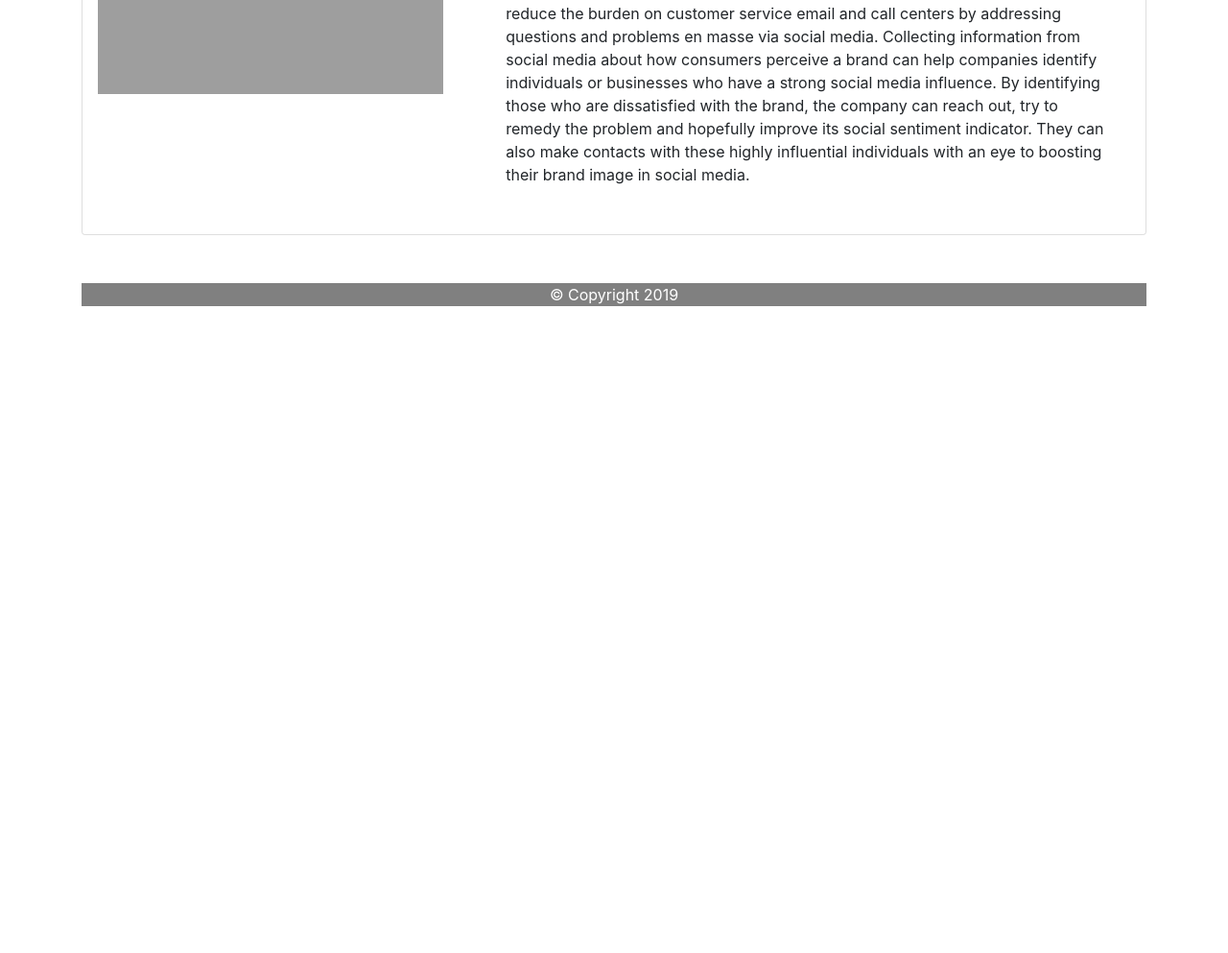
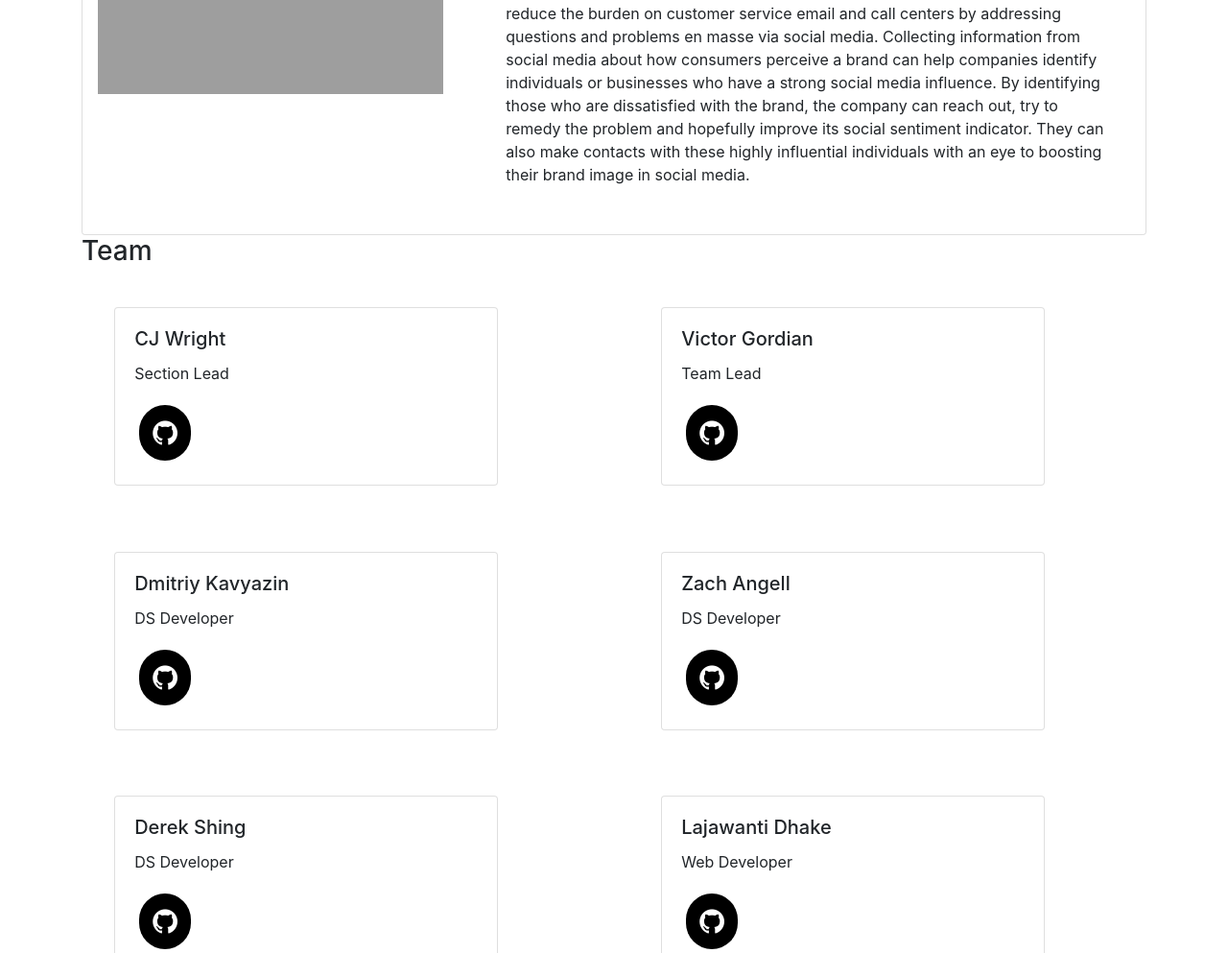
Before and after one commit to labs13-stock-price/backend, a Flask app: page / in a window 1280 px wide. Shown: the part 1122-2115 px from the top of the page at 96% size. Before the commit the page ends 1441 px from the top, so only its background shows below. Run offline with Flask 3, Linux system fonts and the light colour scheme; parts of the project's set-up code (start-up, migrations or seed data) failed here and were passed over; some libraries are stand-ins or nearby versions; grey boxes are pictures that could not be loaded.

Commit message:
team section added

```diff
--- a/app/templates/base.html
+++ b/app/templates/base.html
@@ -121,6 +121,84 @@
                     </div>
                 </div>
         </div>
+        <!-- TEAM-- SECTION-->
+        <section id="team">
+                <h3>Team</h3>
+
+                <div class="row">
+                    <div class="col">
+                        <div class="card" style="width:400px">
+                            <!-- <img class="card-img-top" src="img_avatar1.png" alt="Card image" style="width:100%"> -->
+                            <div class="card-body">
+                                <h5 class="card-title">CJ Wright</h5>
+                                <p class="card-text">Section Lead</p>
+                                <a href="https://github.com/cwright0428" class="fa fa-github" style="width: 15%"></a>
+                            </div>
+                        </div>
+                    </div>
+
+                    <div class="col">
+                            <div class="card" style="width:400px">
+                                <!-- <img class="card-img-top" src="img_avatar1.png" alt="Card image" style="width:100%"> -->
+                                <div class="card-body">
+                                    <h5 class="card-title">Victor Gordian</h5>
+                                    <p class="card-text">Team Lead</p>
+                                    <a href="https://github.com/sweetooth101" class="fa fa-github" style="width: 15%"></a>
+                                </div>
+                            </div>
+                    </div>
+                </div>
+
+                <div class="row">
+                        <div class="col">
+                            <div class="card" style="width:400px">
+                                <!-- <img class="card-img-top" src="img_avatar1.png" alt="Card image" style="width:100%"> -->
+                                <div class="card-body">
+                                    <h5 class="card-title">Dmitriy Kavyazin</h5>
+                                    <p class="card-text">DS Developer</p>
+                                    <a href="https://github.com/DimaKav" class="fa fa-github" style="width: 15%"></a>
+                                </div>
+                            </div>
+                        </div>
+
+                        <div class="col">
+                                <div class="card" style="width:400px">
+                                    <!-- <img class="card-img-top" src="img_avatar1.png" alt="Card image" style="width:100%"> -->
+                                    <div class="card-body">
+                                        <h5 class="card-title">Zach Angell</h5>
+                                        <p class="card-text">DS Developer</p>
+                                        <a href="https://github.com/zangell44" class="fa fa-github" style="width: 15%"></a>
+                                    </div>
+                                </div>
+                        </div>
+                    </div>
+
+                    <div class="row">
+                            <div class="col">
+                                <div class="card" style="width:400px">
+                                    <!-- <img class="card-img-top" src="img_avatar1.png" alt="Card image" style="width:100%"> -->
+                                    <div class="card-body">
+                                        <h5 class="card-title">Derek Shing</h5>
+                                        <p class="card-text">DS Developer</p>
+                                        <a href="https://github.com/derek-shing" class="fa fa-github" style="width: 15%"></a>
+                                    </div>
+                                </div>
+                            </div>
+
+                            <div class="col">
+                                    <div class="card" style="width:400px">
+                                        <!-- <img class="card-img-top" src="img_avatar1.png" alt="Card image" style="width:100%"> -->
+                                        <div class="card-body">
+                                            <h5 class="card-title">Lajawanti Dhake</h5>
+                                            <p class="card-text">Web Developer</p>
+                                            <a href="https://github.com/lajawanti" class="fa fa-github" style="width: 15%"></a>
+                                        </div>
+                                    </div>
+                            </div>
+                    </div>
+            </section> <!--Section Team end-->
+
+
 
 
         <footer class="footer">
```
